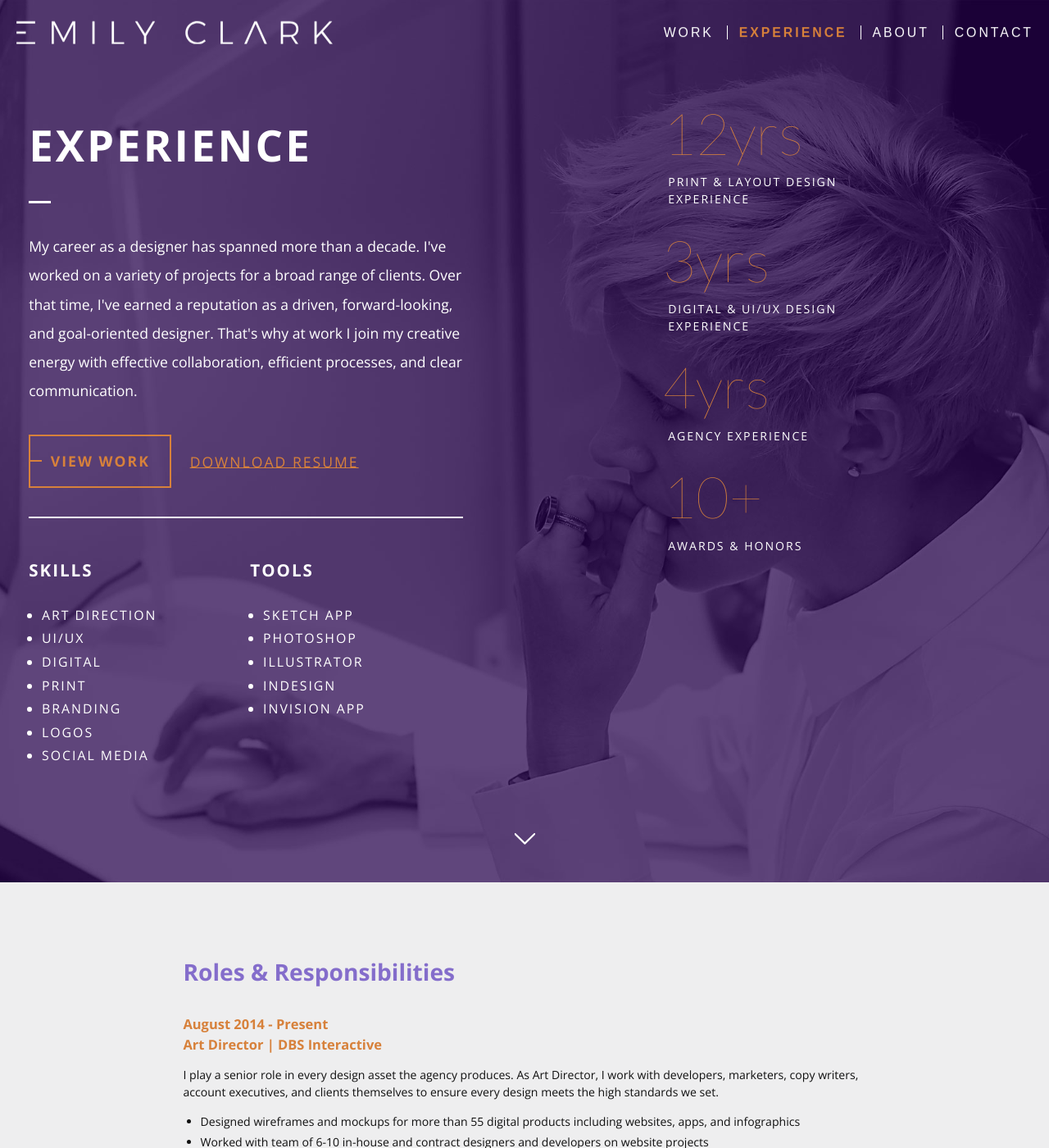
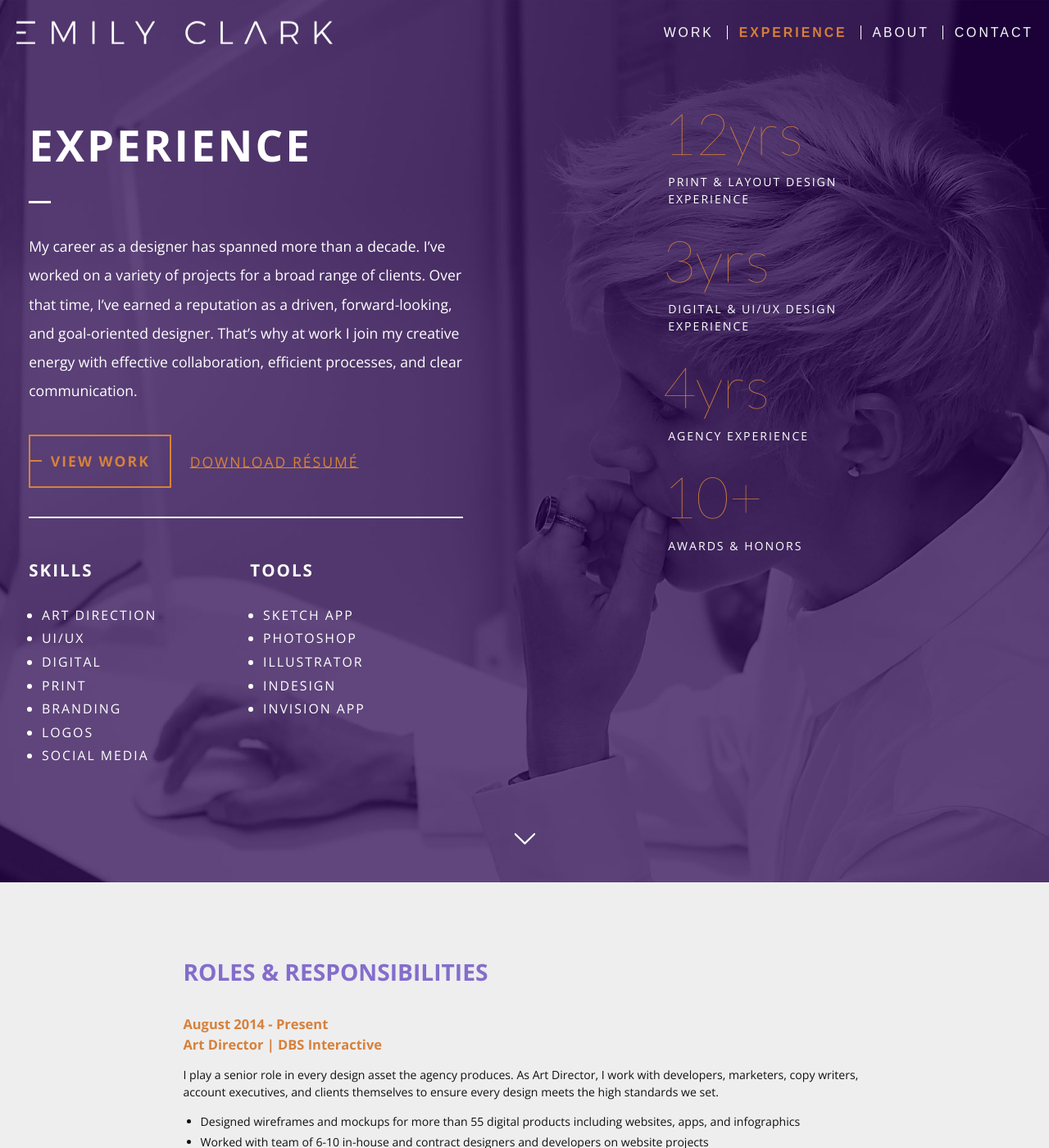
Before and after one commit to EmilyBlaineClark/emilyblaineclark.github.io, a Jekyll site: the page built from experience.html, in a window 1280 px wide and 1400 px high. Shown: the whole window at 82% size. Built offline with Jekyll 4.4.1, drawn with Linux system fonts in a browser that asks for light colours; nearby versions of some CDN libraries.

Commit message:
Update experience.html

```diff
--- a/experience.html
+++ b/experience.html
@@ -10,9 +10,9 @@ title: experience
     <div class="three-fifth-1000">
       <div class="page-content">
         <h1 class="page-title">Experience</h1>
-        <p>My career as a designer has spanned more than a decade. I've worked on a variety of projects for a broad range of clients. Over that time, I've earned a reputation as a driven, forward-looking, and goal-oriented designer. That's why at work I join my creative energy with effective collaboration, efficient processes, and clear communication.</p>
+        <p>My career as a designer has spanned more than a decade. I’ve worked on a variety of projects for a broad range of clients. Over that time, I’ve earned a reputation as a driven, forward-looking, and goal-oriented designer. That’s why at work I join my creative energy with effective collaboration, efficient processes, and clear communication.</p>
         <a href="{{ '/work' | prepend: site.baseurl }}" class="btn">View Work</a>
-        <a href="#">Download Resume</a>
+        <a href="#">Download Résumé</a>
 
         <hr>
 
@@ -54,7 +54,7 @@ title: experience
 <div class="lower-half">
   <div class="flex full">
     <div class="roles-and-responsibilities">
-      <h2>Roles &amp; Responsibilities</h2>
+      <h2>ROLES &amp; RESPONSIBILITIES</h2>
 
       {% for role in site.data.roles %}
       <div class="role">
```
